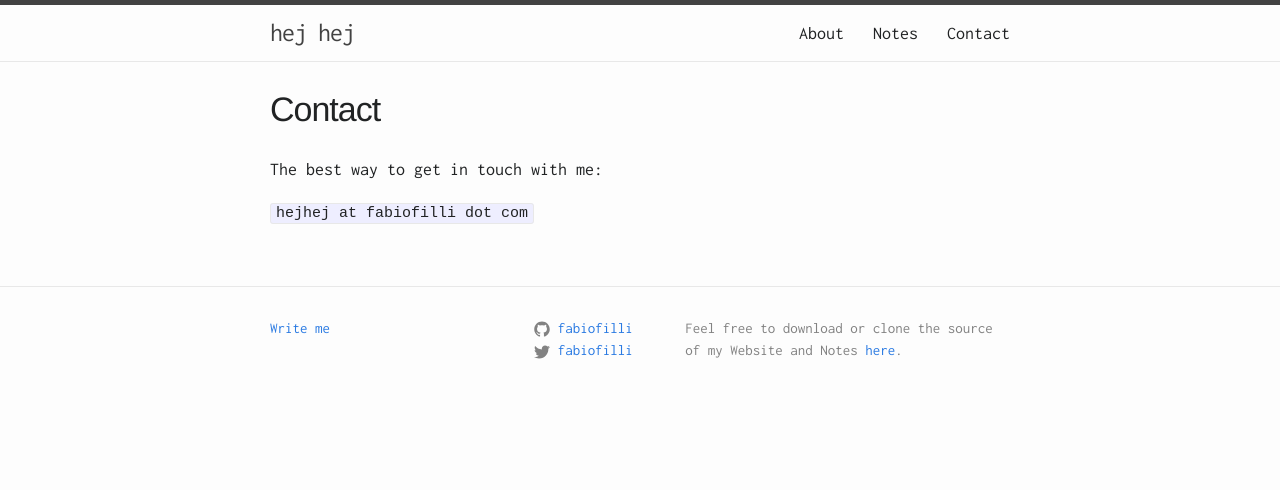
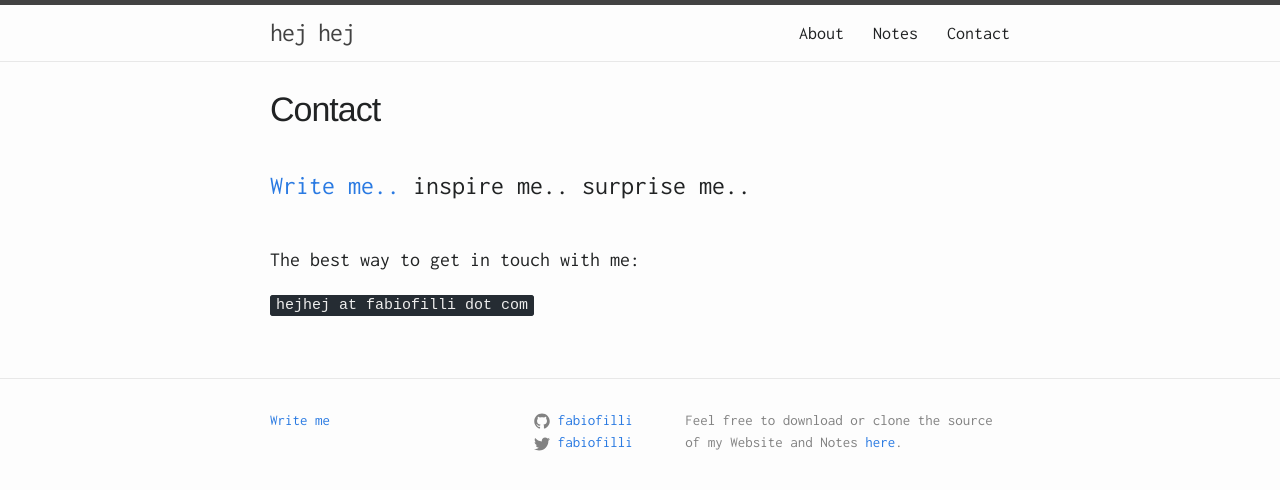
Before and after one commit to fabiofilli/fabiofilli, a Jekyll site: the page built from contact.md, in a window 1280 px wide. Shown: the top 490 px of the page. Built offline with Jekyll 4.4.1, drawn with Linux system fonts in a browser that asks for light colours; comment, search, counter and statistics services are not loaded.

Commit message:
modify contact page

```diff
--- a/_sass/_base.scss
+++ b/_sass/_base.scss
@@ -128,13 +128,14 @@
 pre,
 code {
     font-size: 15px;
-    border: 1px solid $grey-color-light;
+    border: 1px solid #252C33;
     border-radius: 3px;
-    background-color: #eef;
+    background-color: #252C33;
 }
 
 code {
     padding: 1px 5px;
+    color: #ededed;
 }
 
 pre {
--- a/contact.md
+++ b/contact.md
@@ -3,7 +3,8 @@
 title: Contact
 permalink: /contact/
 ---
+### [Write me..](mailto:{{ site.email }}) inspire me.. surprise me..
 
-The best way to get in touch with me:
+#### The best way to get in touch with me:
 
 `hejhej at fabiofilli dot com`
```
